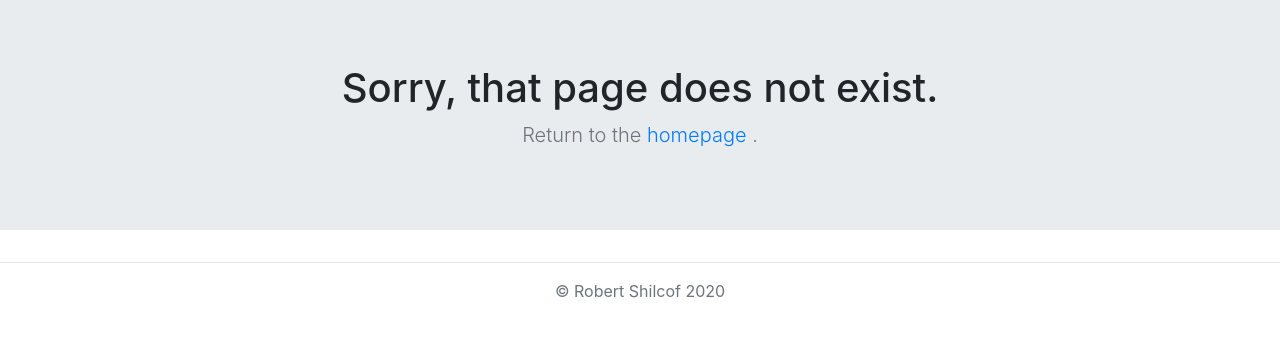
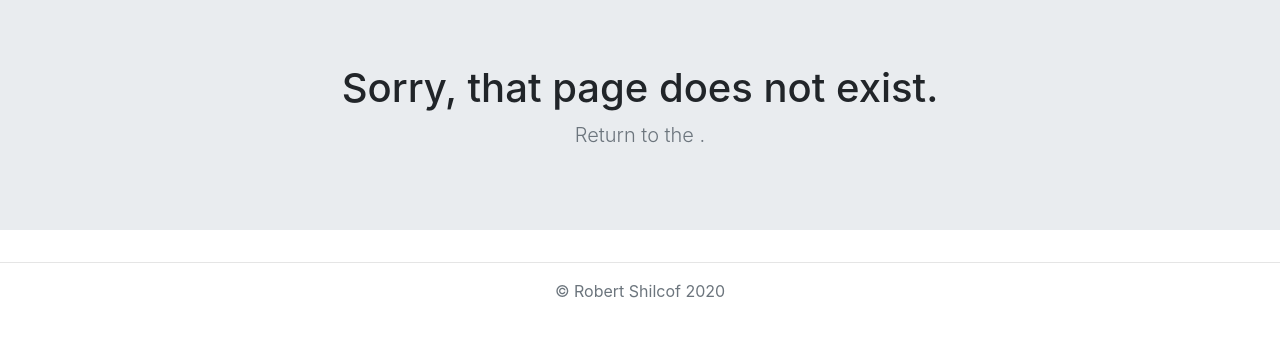
Before and after one commit to Shilcof/portfolio-project, a Django app: template jobs/templates/404.html in a window 1280 px wide. Shown: the part 56-393 px from the top of the page. Run offline with Django 3.2, Linux system fonts and the light colour scheme; the template is opened without the code that fills it, so the values that code supplies are empty; some libraries are stand-ins or nearby versions.

Commit message:
404 edit III

```diff
--- a/jobs/templates/404.html
+++ b/jobs/templates/404.html
@@ -6,7 +6,7 @@
   <section class="jumbotron jumbotron-fluid text-center">
     <div class="container">
       <h1>Sorry, that page does not exist.</h1>
-      <p class="lead text-muted">Return to the <a href="{% url 'detail' blog.id %}"> homepage </a>.</p>
+      <p class="lead text-muted">Return to the .</p>
     </div>
   </section>
 
```
